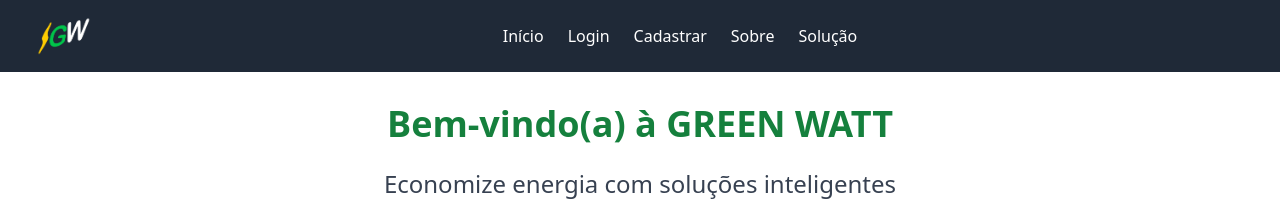
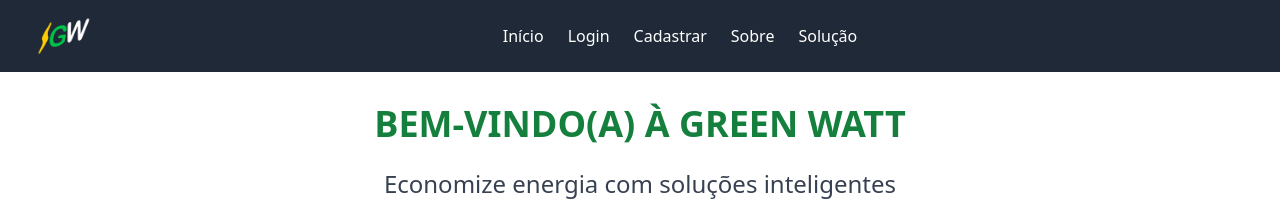
Before and after one commit to engenheiross/web-frontgs, a React (Vite) app: page / in a window 1280 px wide. Shown: the top 201 px of the page. Built offline with nearby package versions, Linux system fonts and the light colour scheme.

Commit message:
Atualizando a página Solução

```diff
--- a/src/routes/Home/Home.jsx
+++ b/src/routes/Home/Home.jsx
@@ -51,7 +51,7 @@
   return (
     <div className="w-full min-h-screen max-w-[1440px] mx-auto  p-8">
       <h1 className="text-4xl font-bold text-center text-green-700">
-        Bem-vindo(a) à GREEN WATT
+        BEM-VINDO(A) À GREEN WATT
       </h1>
       <h2 className="mt-6 mb-8 text-2xl font-medium text-center text-gray-700">
         Economize energia com soluções inteligentes
--- a/src/routes/Solução/Solucao.jsx
+++ b/src/routes/Solução/Solucao.jsx
@@ -2,6 +2,12 @@
 
 export default function Solucao() {
   return (
-    <div>Solucao</div>
+    <div className="w-full max-w-[1440px] mx-auto p-8">
+      <h1 className="text-4xl font-bold text-center text-green-700">NOSSA SOLUÇÃO</h1>
+      <div className="max-w-3xl mx-auto text-center">
+        <h3 className="mb-4 text-gray-600 p-12">Gerencie e monitore seu consumo de energia de forma prática e inteligente!</h3>
+        <p className="mb-4 text-gray-600">Reduza custos e contribua para um mundo mais sustentável com nossa solução completa e fácil de usar!</p>
+      </div>
+    </div>
   )
 }
```
